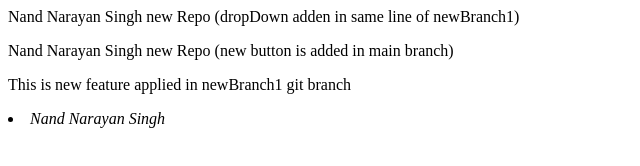
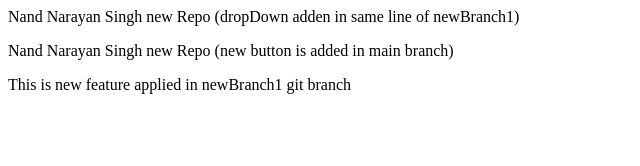
Before and after one commit to nandnrnsingh/localrepo, a plain HTML site: page index.html in a window 1280 px wide. Shown: the whole page, without its empty margins (0-640 px from the left). Drawn offline with Linux system fonts and the light colour scheme.

Commit message:
modified index.html in another branch

```diff
--- a/index.html
+++ b/index.html
@@ -4,9 +4,3 @@
 <p>Nand Narayan Singh new Repo  (new button is added in main branch)</p>
 
 <p>This is new feature applied in newBranch1 git branch</p>
-
-<nav>
-    <li>
-        <i>Nand Narayan Singh</i>
-    </li>
-</nav>
```
